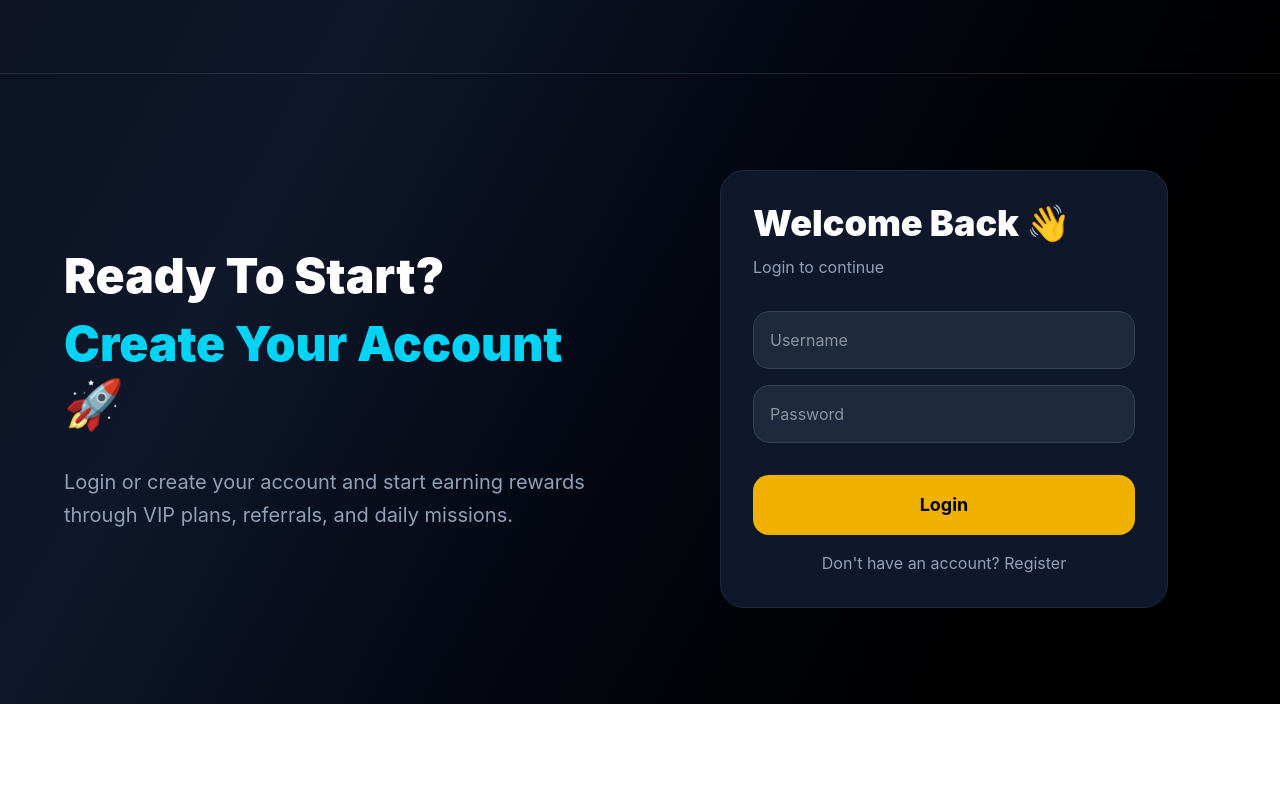
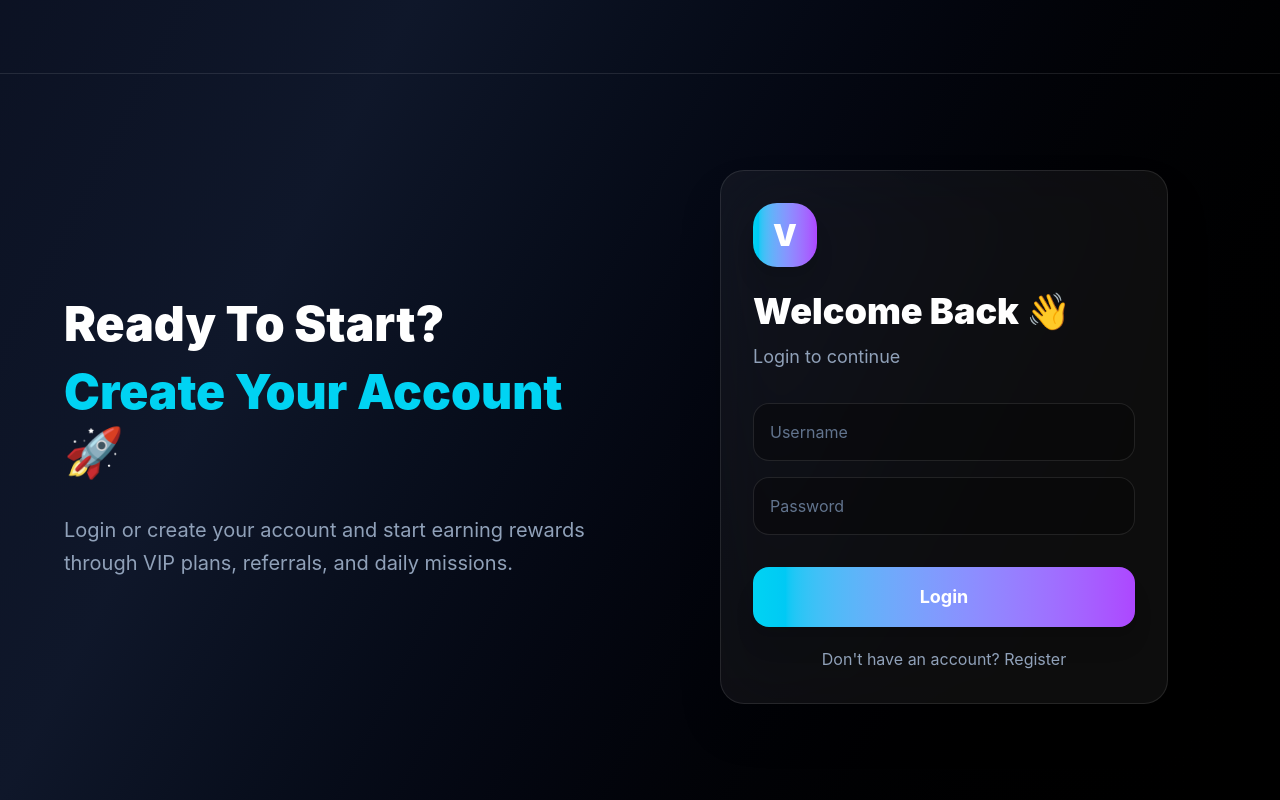
Before and after one commit to Rayoosi/Vokko, a React app in the folder frontend/: page / in a window 1280 px wide. Shown: the part 1665-2465 px from the top of the page. Before the commit the page ends 2369 px from the top, so only its background shows below. Built offline with nearby package versions, Linux system fonts and the light colour scheme; the HTML template or start-up script is replaced by a standard one.

Commit message:
Modern login card redesign

```diff
--- a/frontend/src/components/LoginCard.jsx
+++ b/frontend/src/components/LoginCard.jsx
@@ -49,7 +49,7 @@ function LoginCard({
 
     try {
 
-      /* ---------------- REGISTER ---------------- */
+      /* REGISTER */
 
       if (isRegister) {
 
@@ -72,7 +72,7 @@ function LoginCard({
         return;
       }
 
-      /* ---------------- LOGIN ---------------- */
+      /* LOGIN */
 
       await login(
         username,
@@ -86,15 +86,24 @@ function LoginCard({
       toast.error(
         "Something went wrong"
       );
-
     }
   };
 
   return (
 
-    <div className="bg-slate-900 border border-slate-800 rounded-3xl p-8 w-full max-w-md">
+    <div className="w-full max-w-md bg-white/5 backdrop-blur-2xl border border-white/10 rounded-3xl p-8 shadow-2xl">
 
-      <h2 className="text-4xl font-black">
+      {/* TOP */}
+
+      <div className="mb-8">
+
+        <div className="w-16 h-16 rounded-3xl bg-gradient-to-r from-cyan-400 to-purple-500 flex items-center justify-center text-3xl font-black text-white shadow-xl">
+
+          V
+
+        </div>
+
+        <h2 className="text-4xl font-black mt-6">
 
           {isRegister
             ? "Create Account 🚀"
@@ -102,13 +111,15 @@ function LoginCard({
 
         </h2>
 
-      <p className="text-slate-400 mt-3">
+        <p className="text-slate-400 mt-3 text-lg">
 
           {isRegister
             ? "Create your Vokko account"
             : "Login to continue"}
 
         </p>
+
+      </div>
 
       {/* USERNAME */}
 
@@ -120,7 +131,7 @@ function LoginCard({
             e.target.value
           )
         }
-        className="w-full mt-8 p-4 rounded-2xl bg-slate-800 border border-slate-700 outline-none text-white"
+        className="w-full p-4 rounded-2xl bg-black/30 border border-white/10 outline-none text-white placeholder:text-slate-500 focus:border-cyan-400 transition"
       />
 
       {/* PASSWORD */}
@@ -134,10 +145,10 @@ function LoginCard({
             e.target.value
           )
         }
-        className="w-full mt-4 p-4 rounded-2xl bg-slate-800 border border-slate-700 outline-none text-white"
+        className="w-full mt-4 p-4 rounded-2xl bg-black/30 border border-white/10 outline-none text-white placeholder:text-slate-500 focus:border-cyan-400 transition"
       />
 
-      {/* REFERRAL INPUT */}
+      {/* REFERRAL */}
 
       {isRegister && (
 
@@ -150,30 +161,34 @@ function LoginCard({
               e.target.value
             )
           }
-          className="w-full mt-4 p-4 rounded-2xl bg-slate-800 border border-slate-700 outline-none text-white"
+          className="w-full mt-4 p-4 rounded-2xl bg-black/30 border border-white/10 outline-none text-white placeholder:text-slate-500 focus:border-cyan-400 transition"
         />
 
       )}
 
-      {/* AUTO REFERRAL DETECTED */}
+      {/* AUTO REFERRAL */}
 
       {isRegister && referralCode && (
 
-        <div className="mt-4 bg-green-500/20 text-green-400 p-3 rounded-2xl">
+        <div className="mt-4 bg-green-500/10 border border-green-400/20 text-green-400 p-4 rounded-2xl">
 
           Referral Code:
           {" "}
+          <span className="font-bold">
+
             {referralCode}
+
+          </span>
 
         </div>
 
       )}
 
-      {/* SUBMIT */}
+      {/* BUTTON */}
 
       <button
         onClick={submit}
-        className="w-full mt-8 bg-yellow-500 hover:bg-yellow-400 transition text-black font-bold py-4 rounded-2xl text-lg"
+        className="w-full mt-8 bg-gradient-to-r from-cyan-400 to-purple-500 hover:scale-105 transition duration-300 text-white font-bold py-4 rounded-2xl text-lg shadow-xl"
       >
 
         {isRegister
@@ -190,7 +205,7 @@ function LoginCard({
             !isRegister
           )
         }
-        className="w-full mt-4 text-slate-400 hover:text-white transition"
+        className="w-full mt-5 text-slate-400 hover:text-cyan-400 transition"
       >
 
         {isRegister
```
Lines whose indentation alone changed are shown as unchanged.
